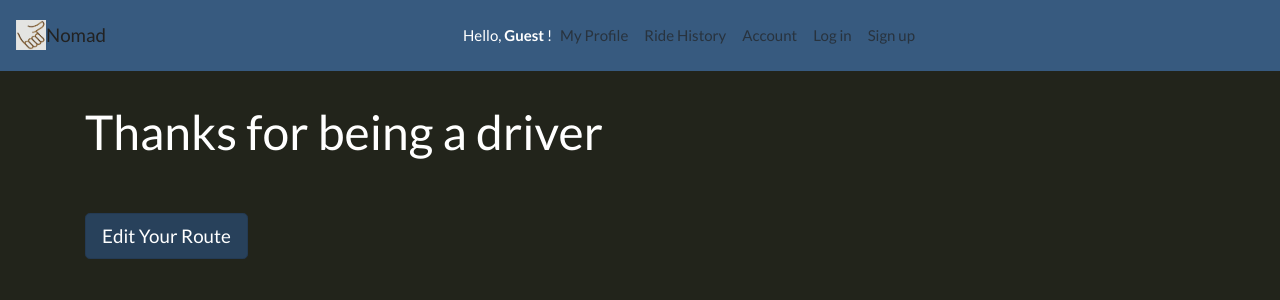
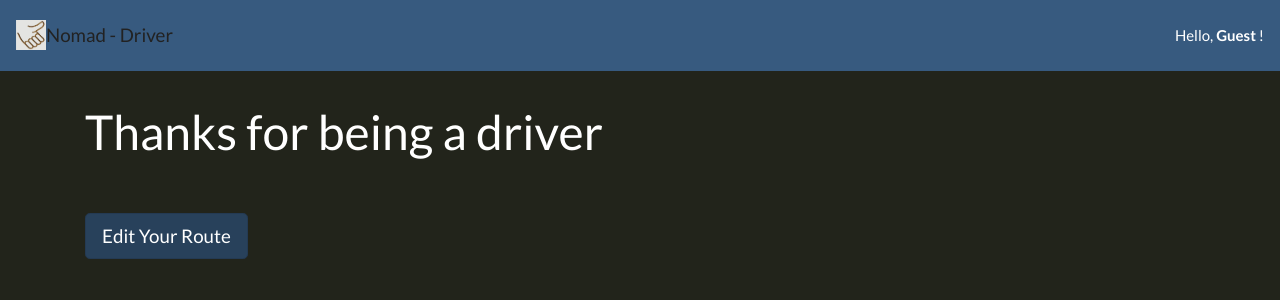
Before and after one commit to joeygaitan/nomad-project, a Django app: page /all_rides/ in a window 1280 px wide. Shown: the top 300 px of the page. Run offline with Django 3.2, Linux system fonts and the light colour scheme; some libraries are stand-ins or nearby versions.

Commit message:
[update] homepage for more information

```diff
--- a/accounts/templates/accounts/profile_list.html
+++ b/accounts/templates/accounts/profile_list.html
@@ -28,6 +28,7 @@
     <h1> Thanks for being a driver</h1>
     <br><br>
     <a href="{% url 'get-ride-page' %}" class="btn btn-primary btn-lg active" role="button" aria-pressed="true">Edit Your Route</a>
+    <!-- Button with a list of riders -->
 
     {% endif %}
 
--- a/templates/base.html
+++ b/templates/base.html
@@ -28,7 +28,8 @@
 
     <nav class="navbar navbar-expand-lg navbar-light bg-primary">
       <center><a href="{% url 'home-page' %}"><img src="{% static 'assets/thumb.png' %}" class="icon"></a></center>
-      <a class="navbar-brand" href="{% url 'home-page' %}"><i></i> Nomad</a>
+      <a class="navbar-brand" href="{% url 'home-page' %}"><i></i> Nomad {% if request.user.profile.is_passenger %} - Passenger {% else %} - Driver {% endif %}
+      </a>
 
       <button class="navbar-toggler" type="button" data-toggle="collapse" data-target="#navbarNav" aria-controls="navbarNav" aria-expanded="false" aria-label="Toggle navigation">
         <span class="navbar-toggler-icon"></span>
@@ -45,6 +46,8 @@
               </strong>!
             </div>
           </form>
+          {% if request.user.is_authenticated %}
+
                 <ul class="navbar-nav mr-auto">
                       <li class="nav-item">
                         <a class="nav-link" href="{% url 'get-ride-page' %}">My Profile<span class="sr-only"></span></a>
@@ -76,8 +79,8 @@
                       </li>
                       {% endif %}
 
-
                   </ul>
+                  {% endif %}
       </div>
     </nav>
 
```
Also changed, not shown: db.sqlite3.
